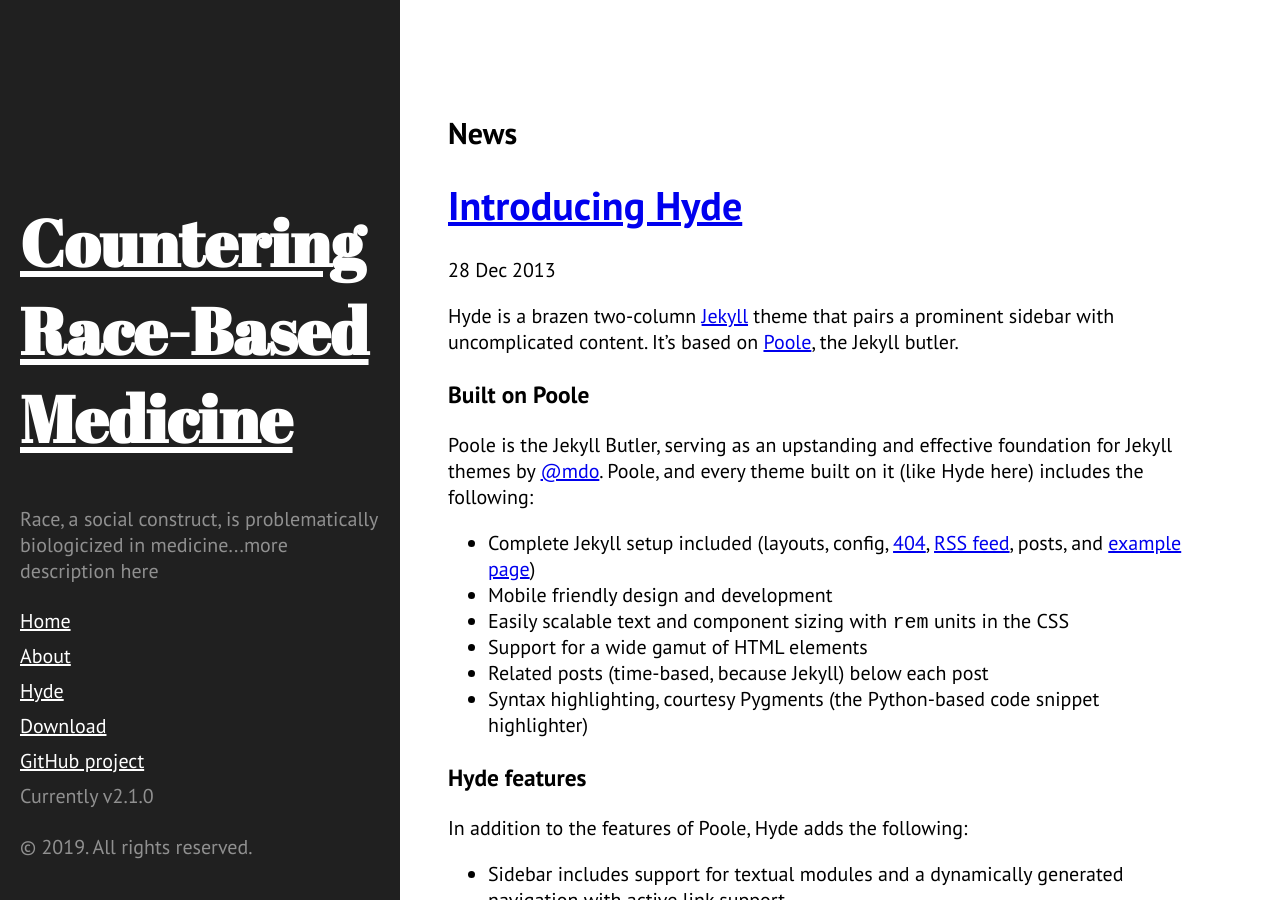
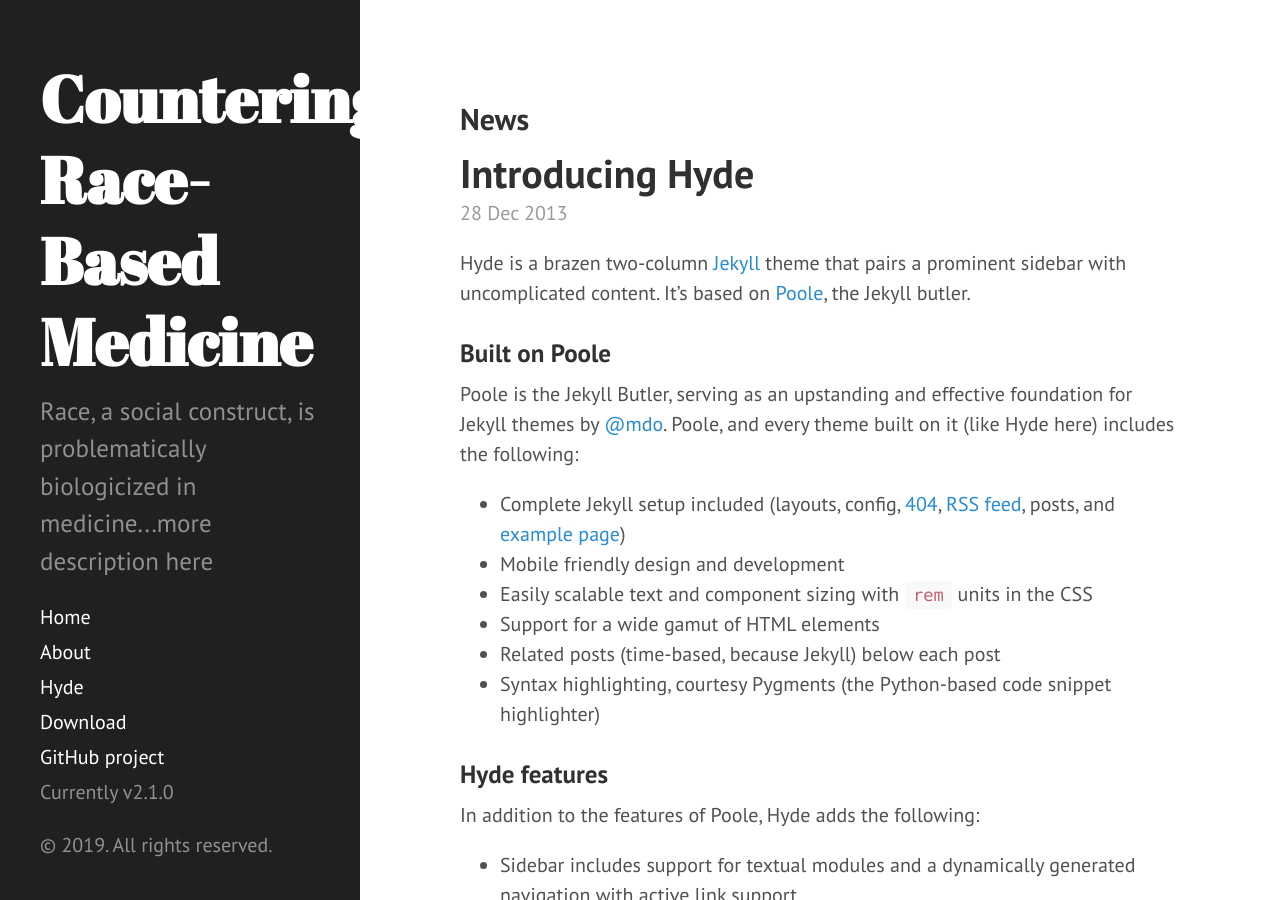
Before and after one commit to ayzhang93/Countering-Race-Based-Medicine, a Jekyll site: the page built from index.html, in a window 1280 px wide and 900 px high. Built offline with Jekyll 4.4.1, drawn with Linux system fonts in a browser that asks for light colours; Markdown is read by kramdown in place of the engine named in the settings; the list of posts is cut into pages by our own code.

Commit message:
base content and finish fixing css link and test defn page

```diff
--- a/_includes/head.html
+++ b/_includes/head.html
@@ -15,9 +15,9 @@
   </title>
 
   <!-- CSS -->
-  <link rel="stylesheet" href="{{site.baseurl}}/public/css/poole.css">
-  <link rel="stylesheet" href="{{site.url}}/public/css/syntax.css">
-  <link rel="stylesheet" href="{{site.url}}/{{site.baseurl}}/public/css/hyde.css">
+  <link rel="stylesheet" href="{{site.url}}{{site.baseurl}}public/css/poole.css">
+  <link rel="stylesheet" href="{{site.url}}{{site.baseurl}}public/css/syntax.css">
+  <link rel="stylesheet" href="{{site.url}}{{site.baseurl}}public/css/hyde.css">
   <link rel="stylesheet" href="http://fonts.googleapis.com/css?family=PT+Sans:400,400italic,700|Abril+Fatface">
 
   <!-- Icons -->
```
Also changed, not shown: _calculators/ascvd.md (+4 -0 lines), _conditions/adhd.md (+4 -0 lines), _definitions/race.md (+4 -0 lines), _medications/bidil.md (+4 -0 lines), _pages/definitions.md (+1 -0 lines).
